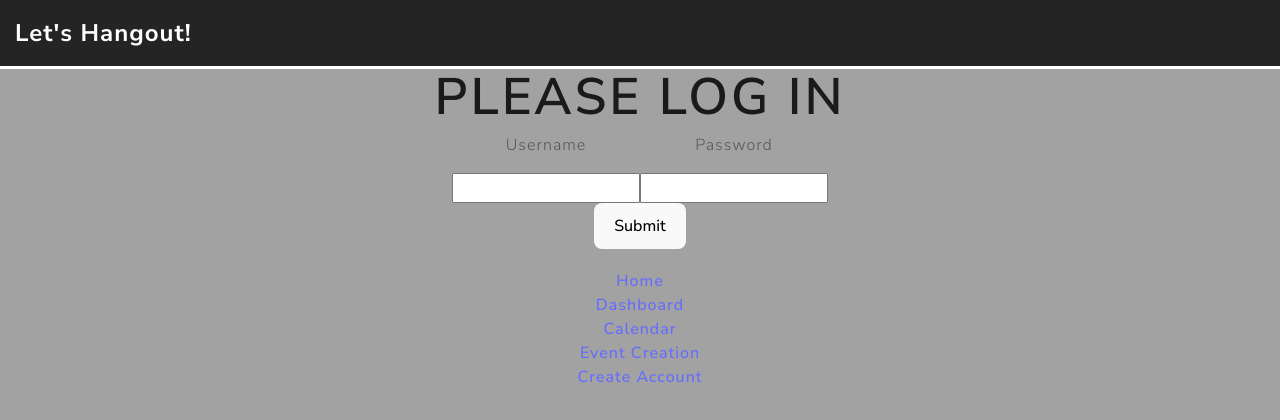
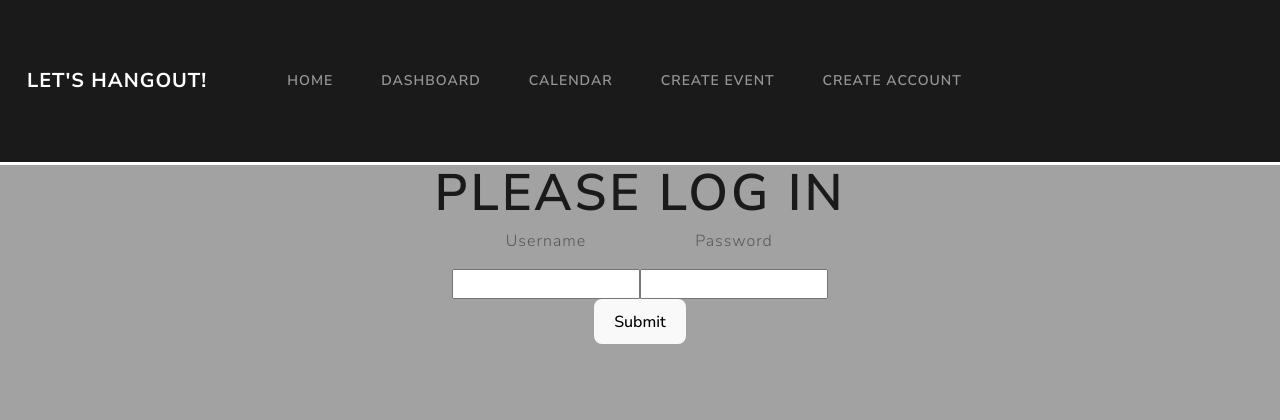
Before and after one commit to SPerrott22/lets-hangout, a React (Vite) app in the folder front-end/: page /login in a window 1280 px wide. Shown: the top 420 px of the page. Built offline with nearby package versions, Linux system fonts and the light colour scheme.

Commit message:
Fully implement navigation bar for various web pages
Remove routing links at bottom of each page, moved to nav bar

Adjust some coloration and spacing

```diff
--- a/front-end/pages/Dashboard.jsx
+++ b/front-end/pages/Dashboard.jsx
@@ -91,46 +91,6 @@ export default function Dashboard() {
 
     return (
         <div className="dashboard">
-                                <nav className="navbar navbar-expand-lg bg-primary" data-bs-theme="dark">
-            <div className="container-fluid">
-                <a className="navbar-brand" href="#">Navbar</a>
-                <button className="navbar-toggler" type="button" data-bs-toggle="collapse" data-bs-target="#navbarColor01" aria-controls="navbarColor01" aria-expanded="false" aria-label="Toggle navigation">
-                    <span className="navbar-toggler-icon"></span>
-                </button>
-                <div className="collapse navbar-collapse" id="navbarColor01">
-                    <ul className="navbar-nav me-auto">
-                        <li className="nav-item">
-                            <a className="nav-link active" href="#">Home
-                                <span className="visually-hidden">(current)</span>
-                            </a>
-                        </li>
-                        <li className="nav-item">
-                            <a className="nav-link" href="#">Features</a>
-                        </li>
-                        <li className="nav-item">
-                            <a className="nav-link" href="#">Pricing</a>
-                        </li>
-                        <li className="nav-item">
-                            <a className="nav-link" href="#">About</a>
-                        </li>
-                        <li className="nav-item dropdown">
-                            <a className="nav-link dropdown-toggle" data-bs-toggle="dropdown" href="#" role="button" aria-haspopup="true" aria-expanded="false">Dropdown</a>
-                            <div className="dropdown-menu">
-                                <a className="dropdown-item" href="#">Action</a>
-                                <a className="dropdown-item" href="#">Another action</a>
-                                <a className="dropdown-item" href="#">Something else here</a>
-                                <div className="dropdown-divider"></div>
-                                <a className="dropdown-item" href="#">Separated link</a>
-                            </div>
-                        </li>
-                    </ul>
-                    <form className="d-flex">
-                        <input className="form-control me-sm-2" type="search" placeholder="Search" />
-                        <button className="btn btn-secondary my-2 my-sm-0" type="submit">Search</button>
-                    </form>
-                </div>
-  </div>
-</nav>
             <div className="search-bar">
                 <input
                     type="text"
--- a/front-end/pages/Home.jsx
+++ b/front-end/pages/Home.jsx
@@ -5,6 +5,7 @@ function Home() {
 	return (
 		<div id='app'>
 			<div id='introText'>
+				<p></p>
 				<h1>Welcome to Let's Hangout!</h1>
 				<p>
 					Schedule hangouts with your friends!
--- a/front-end/src/App.jsx
+++ b/front-end/src/App.jsx
@@ -16,9 +16,12 @@ import EventForm from '../pages/EventCreation';
 import { TokenContext } from '../context/TokenContext.jsx';
 import AccountCreation from '../pages/AccountCreation';
 import { useNavigate } from 'react-router-dom';
+import { useLocation } from "react-router-dom"
 
 function Header({tokenProp, tokenDeletion}) {
   const navigate = useNavigate();
+  const location = useLocation();
+
 
   const handleLogout = () => {
     navigate("/");
@@ -26,12 +29,51 @@ function Header({tokenProp, tokenDeletion}) {
   };
 
   return <header className="App-header">
-    <a href="/">Let's Hangout!</a>
+    {/* <a href="/">Let's Hangout!</a>
     {tokenProp.token && (
     <button onClick={handleLogout} className="logout-button">
       Logout
     </button>
-    )}
+    )} */}
+
+    <nav className="navbar navbar-expand-lg bg-primary" data-bs-theme="dark">
+      <div className="container-fluid">
+          <a className="navbar-brand" href="/">Let's Hangout!</a>
+          <button className="navbar-toggler" type="button" data-bs-toggle="collapse" data-bs-target="#navbarColor01" aria-controls="navbarColor01" aria-expanded="false" aria-label="Toggle navigation">
+              <span className="navbar-toggler-icon"></span>
+          </button>
+          <div className="collapse navbar-collapse" id="navbarColor01">
+              <ul className="navbar-nav me-auto">
+                  <li className="nav-item">
+                    {location.pathname==="/" && (<a className="nav-link active" href="/">Home</a>)}
+                    {location.pathname!=="/" && (<a className="nav-link" href="/">Home</a>)}
+                  </li>
+                  <li className="nav-item">
+                    {location.pathname==="/dashboard" && (<a className="nav-link active" href="/dashboard">Dashboard</a>)}
+                    {location.pathname!=="/dashboard" && (<a className="nav-link" href="/dashboard">Dashboard</a>)}
+                  </li>
+                  <li className="nav-item">
+                    {location.pathname==="/calendar" && (<a className="nav-link active" href="/calendar">Calendar</a>)}
+                    {location.pathname!=="/calendar" && (<a className="nav-link" href="/calendar">Calendar</a>)}
+                  </li>
+                  <li className="nav-item">
+                    {location.pathname==="/event_creation" && (<a className="nav-link active" href="/event_creation">Create Event</a>)}
+                    {location.pathname!=="/event_creation" && (<a className="nav-link" href="/event_creation">Create Event</a>)}
+                  </li>
+                  {tokenProp.token && (
+                    <button onClick={handleLogout} className="btn btn-secondary" type="button">
+                      Logout
+                    </button>)}
+                  {!tokenProp.token && (
+                    <li className="nav-item">
+                      {location.pathname==="/account" && (<a className="nav-link active" href="/account">Create Account</a>)}
+                      {location.pathname!=="/account" && (<a className="nav-link" href="/account">Create Account</a>)}
+                    </li>
+                  )}
+              </ul>
+          </div>
+      </div>
+    </nav>
   </header>
 }
 
@@ -105,26 +147,6 @@ function App() {
               } />
               <Route path = "/account" element = {<AccountCreation/>}/>
             </Routes>
-          <ul>
-            <li>
-              <Link to='/'>Home</Link>
-            </li>
-            <li>
-              <Link to='/dashboard'>Dashboard</Link>
-            </li>
-            <li>
-              <Link to='/calendar'>Calendar</Link>
-            </li>
-            <li>
-              <Link to='/event_creation'>Event Creation</Link>
-            </li>
-            {
-              !tokenInfo.token &&
-                <li>
-                  <Link to='/account'>Create Account</Link>
-                </li>
-            }
-          </ul>
         </div>
       </BrowserRouter>
       // </TokenProvider>
--- a/front-end/src/index.css
+++ b/front-end/src/index.css
@@ -73,7 +73,7 @@ header {
   border-bottom-color: white;
   border-bottom-style: solid;
   border-bottom-width: medium;
-  background-color: #242424;
+  background-color: #1a1a1a;
   z-index: 100;
 
 }
```
